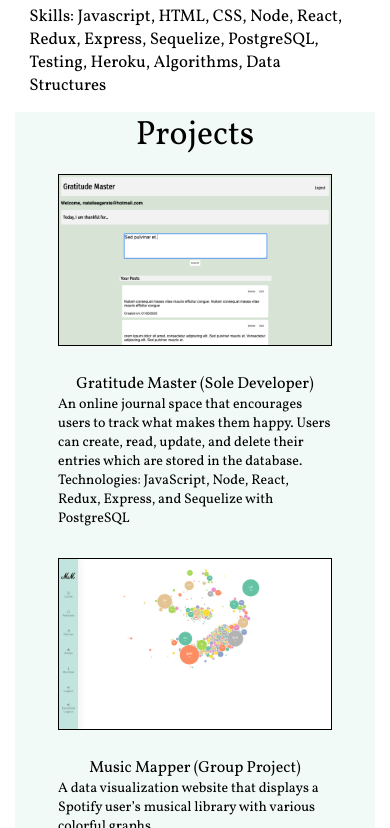
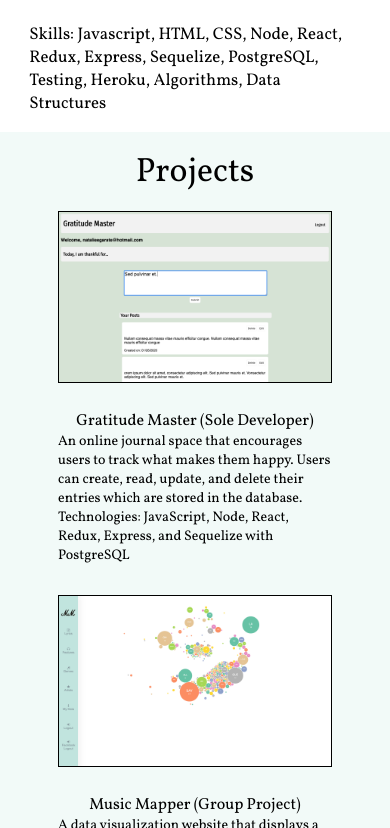
Before and after one commit to nataliegarate/personal-website, a React (Create React App) app: page / in a window 390 px wide. Shown: the part 1556-2384 px from the top of the page. Built offline with nearby package versions, Linux system fonts and the light colour scheme.

Commit message:
adjusted margin on smaller screens

```diff
--- a/src/App.css
+++ b/src/App.css
@@ -243,6 +243,11 @@ a:visited {
   color: #a6ded3;
 }
 
+@media screen and (max-width: 1140px) {
+  #projects-page {
+    padding-top: 2vh;
+  }
+}
 @media screen and (max-width: 900px) {
   #nav-header-text {
     font-size: 72px;
@@ -258,8 +263,8 @@ a:visited {
   .about-page {
     margin: 0px;
     padding: 0px;
-    height: 100%;
   }
+
   #about-paragraph {
     width: 100%;
     font-size: 30px;
@@ -272,9 +277,6 @@ a:visited {
   #skills {
     font-size: 3vh;
     text-align: center;
-  }
-  #projects-page {
-    margin-bottom: 25px;
   }
 
   #contact {
@@ -332,10 +334,6 @@ a:visited {
     font-size: 4vh;
   }
 
-  #projects-page {
-    margin: 15px;
-  }
-
   #contact {
     padding: 15px;
   }
```
